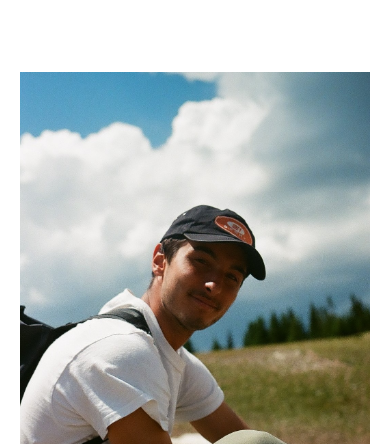
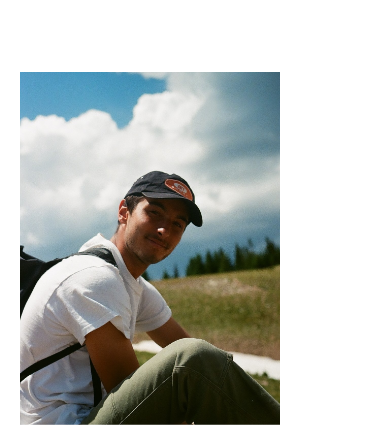
Before and after one commit to adijahic/adijahic.github.io, a plain HTML site: page index.html in a window 390 px wide. Shown: the top 444 px of the page. Drawn offline with Linux system fonts and the light colour scheme.

Commit message:
Update index.html

```diff
--- a/index.html
+++ b/index.html
@@ -35,30 +35,26 @@
         .image-container img {
             max-width: 100%; /* Make the image responsive */
             height: auto;
-            float: left; /* Float the image to the left by default */
-            margin-right: 20px; /* Add spacing between image and text */
         }
 
-        /* Media Query for smaller screens */
-        @media screen and (max-width: 600px) {
+        /* Media Query for larger screens */
+        @media screen and (min-width: 601px) {
             body {
-                margin-left: 20px;
+                margin-left: 150px; /* Space on the left for buttons */
+                margin-right: 150px; /* 1.5 inch margin on the right */
+            }
+            .image-container {
+                float: left; /* Float the image to the left for desktop layout */
                 margin-right: 20px;
-            }
-            .image-container img {
-                float: none; /* Remove float for mobile layout */
-                margin-right: 0; /* Remove margin for mobile layout */
-                margin-bottom: 10px; /* Add margin below image for mobile layout */
             }
         }
     </style>
 </head>
 <body>
+    <div class="image-container">
+        <img src="adi-jahic.jpg" alt="Adi Jahic"  style="width: 260px; height: auto; margin-right: 20px;">
+    </div>
     <div class="clearfix">
-        <div class="image-container">
-            <img src="adi-jahic.jpg" alt="Adi Jahic">
-        </div>
-        <div>
         <h1>Adi Jahic</h1>
 
         <h2>About Me:</h2>
@@ -84,6 +80,5 @@
             <a href="AdiJahic_CV.pdf" target="_blank" style="text-decoration: underline; color: black;">CV</a> <br>
         </p>
     </div>
-    </div>
 </body>
 </html>
```
Lines whose indentation alone changed are shown as unchanged.
